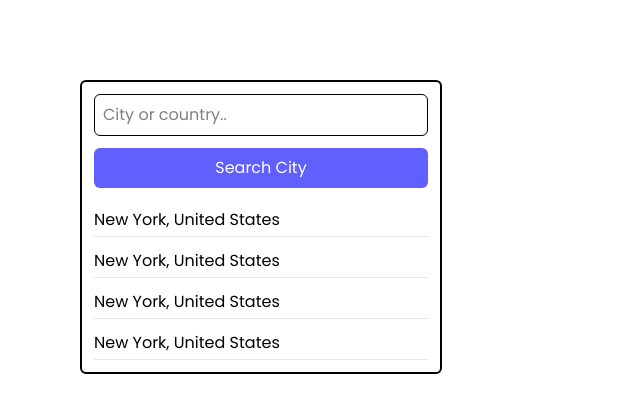
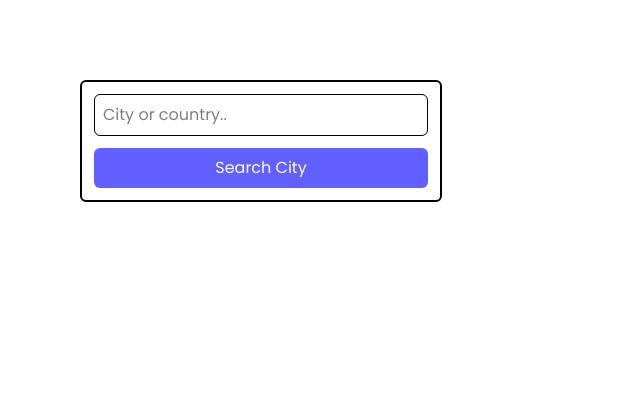
Before and after one commit to Alex-Tinoco/gegenpress, a Next.js app: page /weather in a window 1280 px wide. Shown: the top 412 px of the page, without its empty margins (0-640 px from the left). Built offline with nearby package versions, Linux system fonts and the light colour scheme.

Commit message:
geonames working

```diff
--- a/src/components/weather/geosearch.tsx
+++ b/src/components/weather/geosearch.tsx
@@ -1,14 +1,20 @@
 "use client";
 
-import searchByText from "@/lib/weather";
+import searchByText, { Location } from "@/lib/weather";
 import { useEffect, useState } from "react";
 
 export default function WeatherGeoSearch() {
   const [query, setQuery] = useState<string>("");
+  const [data, setData] = useState<Location[]>([]);
+  const [selectedLocation, setSelectedLocation] = useState<Location | null>(
+    null,
+  );
 
-  const handleSubmit = (event: React.FormEvent<HTMLFormElement>) => {
+  const handleSubmit = async (event: React.FormEvent<HTMLFormElement>) => {
     event.preventDefault();
-    searchByText(`q=${query}&maxRows=10`);
+    const data = await searchByText(query);
+    setData(data);
+    console.log(data);
   };
 
   const handleChange = (event: React.ChangeEvent<HTMLInputElement>) => {
@@ -17,8 +23,15 @@ export default function WeatherGeoSearch() {
   };
 
   useEffect(() => {
-    console.log(query);
+    if (query.length === 0) {
+      setData([]);
+      setSelectedLocation(null);
+    }
   }, [query]);
+
+  const SelectLocation = (city: Location) => {
+    setSelectedLocation(city);
+  };
 
   return (
     <div className="m-20 flex w-fit flex-col justify-center gap-4 rounded-md border-2 p-3">
@@ -36,20 +49,29 @@ export default function WeatherGeoSearch() {
           Search City
         </button>
       </form>
-      <div className="flex flex-col items-start gap-2">
-        <p className="w-full border-b-1 border-gray-200 py-1 hover:bg-gray-100">
-          New York, United States
-        </p>
-        <p className="w-full border-b-1 border-gray-200 py-1">
-          New York, United States
-        </p>
-        <p className="w-full border-b-1 border-gray-200 py-1">
-          New York, United States
-        </p>
-        <p className="w-full border-b-1 border-gray-200 py-1">
-          New York, United States
-        </p>
-      </div>
+      {data.length !== 0 && (
+        <div className="scroll-y-auto flex max-h-64 flex-col items-start gap-2 overflow-y-scroll">
+          {data.map((element) => (
+            <p
+              key={`${element.lat}-${element.lng}`}
+              onClick={() => SelectLocation(element)}
+              className={`w-full border-b border-gray-200 py-1 hover:bg-gray-200 ${selectedLocation?.lat === element.lat && selectedLocation?.lng === element.lng ? "bg-gray-300" : ""}`}
+            >
+              {element.name.charAt(0).toUpperCase() +
+                element.name.slice(1).toLowerCase()}
+              , {element.adminName1 ? `${element.adminName1}, ` : ""}
+              {element.countryName}
+            </p>
+          ))}
+        </div>
+      )}
+      {selectedLocation && (
+        <div className="flex flex-row justify-between gap-2">
+          <button className="w-full rounded-md bg-green-500 p-2 text-white hover:bg-green-600">
+            Select as my location
+          </button>
+        </div>
+      )}
     </div>
   );
 }
--- a/src/lib/weather.ts
+++ b/src/lib/weather.ts
@@ -1,24 +1,36 @@
 "use server";
 
-interface Response {
-  status: number;
-  data: any[];
+export interface Location {
+  name: string;
+  countryName: string;
+  adminName1: string;
+  lat: number;
+  lng: number;
 }
 
-const language: string = "en-US"; //"fr-FR"
-const Username = process.env.GEONAMES_USERNAME;
+const language: string = "en"; //"fr-FR"
+const username = process.env.GEONAMES_USERNAME;
 
-export default async function searchByText(query: string): Promise<Response> {
+export default async function searchByText(query: string): Promise<Location[]> {
   try {
     const response = await fetch(
-      `api.geonames.org/searchJSON?${query}&username=${Username}`,
+      `http://api.geonames.org/searchJSON?name_startsWith=${query}&maxRows=30&featureClass=P&lang=${language}&username=${username}`,
     );
 
-    http: if (!response.ok) {
+    if (!response.ok) {
       throw new Error(`HTTP error! Status: ${response.status}`);
     }
-    const data: Response = await response.json();
-    return data;
+    const data: { geonames: Location[] } = await response.json();
+    const returnedData = data.geonames.map(
+      ({ name, countryName, adminName1, lat, lng }: Location) => ({
+        name,
+        countryName,
+        adminName1,
+        lat,
+        lng,
+      }),
+    );
+    return returnedData;
   } catch (error) {
     throw new Error(`Failed to fetch API: ${(error as Error).message}`);
   }
```
